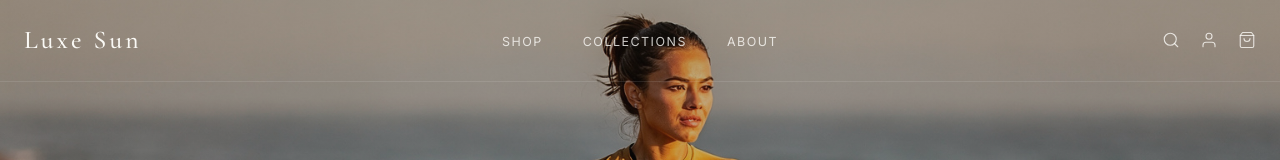
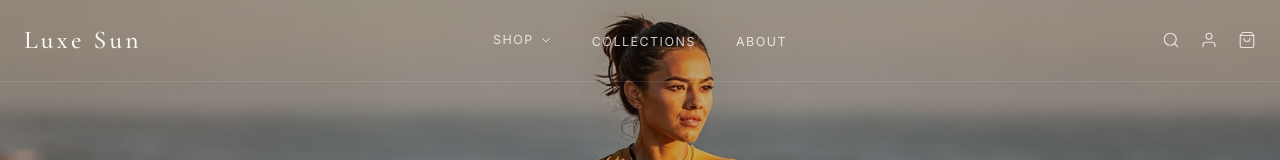
Before and after one commit to JSaundersai/luxesun, a Next.js app: page / in a window 1280 px wide. Shown: the top 160 px of the page. Built offline with nearby package versions, Linux system fonts and the light colour scheme.

Commit message:
feat: add shop mega-menu with categories and activities, fix navbar visibility on collections page

```diff
--- a/src/components/layout/Navbar.tsx
+++ b/src/components/layout/Navbar.tsx
@@ -3,15 +3,31 @@
 import { useState, useEffect } from "react";
 import Link from "next/link";
 
-const navLinks = [
-  { label: "Shop", href: "#collections" },
-  { label: "Collections", href: "#products" },
-  { label: "About", href: "#feature" },
+const shopByItems = [
+  { label: "Crop Tops", href: "/collections/athletic?filter=crop-tops" },
+  { label: "Tops", href: "/collections/athletic?filter=tops" },
+  { label: "Long Sleeves", href: "/collections/athletic?filter=sleeves" },
+  { label: "Shoulder Wraps", href: "/collections/athletic?filter=shoulder-wraps" },
+  { label: "UV Hoodies", href: "/collections/athletic?filter=uv-hoodies" },
+  { label: "Accessories", href: "/collections/athletic?filter=accessories" },
 ];
 
-export default function Navbar() {
+const activityItems = [
+  { label: "Golf", href: "/collections/athletic?activity=golf" },
+  { label: "Beach Volleyball", href: "/collections/athletic?activity=beach-volleyball" },
+  { label: "Running", href: "/collections/athletic?activity=running" },
+  { label: "Equestrian", href: "/collections/athletic?activity=equestrian" },
+  { label: "Racket Sports", href: "/collections/athletic?activity=racket-sports" },
+];
+
+interface NavbarProps {
+  initialScrolled?: boolean;
+}
+
+export default function Navbar({ initialScrolled = false }: NavbarProps) {
   const [mobileOpen, setMobileOpen] = useState(false);
-  const [scrolled, setScrolled] = useState(false);
+  const [scrolled, setScrolled] = useState(initialScrolled);
+  const [shopOpen, setShopOpen] = useState(false);
 
   useEffect(() => {
     const handleScroll = () => {
@@ -22,111 +38,143 @@ export default function Navbar() {
     return () => window.removeEventListener("scroll", handleScroll);
   }, []);
 
+  const textColor = scrolled
+    ? "text-olive-gray hover:text-near-black"
+    : "text-ivory/80 hover:text-ivory";
+
   return (
     <nav
       className={`fixed top-0 left-0 right-0 z-50 transition-all duration-500 ${
-        scrolled
+        scrolled || shopOpen
           ? "bg-parchment/95 backdrop-blur-md border-b border-border-cream"
           : "bg-transparent border-b border-white/10"
       }`}
     >
       <div className="max-w-[1400px] mx-auto px-6 py-5 flex items-center justify-between">
-        {/* Logo */}
         <Link
           href="/"
           className={`font-serif text-[1.6rem] font-medium tracking-[0.12em] no-underline transition-colors duration-500 ${
-            scrolled ? "text-near-black" : "text-ivory"
+            scrolled || shopOpen ? "text-near-black" : "text-ivory"
           }`}
         >
           Luxe Sun
         </Link>
 
-        {/* Desktop nav */}
         <ul className="hidden md:flex gap-10 items-center list-none absolute left-1/2 -translate-x-1/2">
-          {navLinks.map((link) => (
-            <li key={link.href}>
-              <a
-                href={link.href}
-                className={`font-sans text-[0.78rem] tracking-[0.12em] uppercase no-underline transition-colors duration-500 hover:opacity-70 ${
-                  scrolled ? "text-olive-gray hover:text-near-black" : "text-ivory/80 hover:text-ivory"
-                }`}
+          {/* Shop — mega menu trigger */}
+          <li
+            className="relative"
+            onMouseEnter={() => setShopOpen(true)}
+            onMouseLeave={() => setShopOpen(false)}
+          >
+            <button
+              className={`font-sans text-[0.78rem] tracking-[0.12em] uppercase bg-transparent border-none cursor-pointer transition-colors duration-500 flex items-center gap-1.5 ${textColor}`}
+            >
+              Shop
+              <svg
+                className={`w-3 h-3 transition-transform duration-300 ${shopOpen ? "rotate-180" : ""}`}
+                fill="none"
+                stroke="currentColor"
+                viewBox="0 0 24 24"
               >
-                {link.label}
-              </a>
-            </li>
-          ))}
+                <path strokeLinecap="round" strokeLinejoin="round" strokeWidth={2} d="M19 9l-7 7-7-7" />
+              </svg>
+            </button>
+
+            {shopOpen && (
+              <div className="absolute top-full left-1/2 -translate-x-1/2 pt-5">
+                <div className="bg-parchment border border-border-cream shadow-whisper px-10 py-8 min-w-[380px]">
+                  <div className="flex gap-12">
+                    <div>
+                      <div className="font-sans text-[0.65rem] font-medium tracking-[0.2em] uppercase text-stone-gray mb-4">
+                        Shop By
+                      </div>
+                      <ul className="list-none space-y-3">
+                        {shopByItems.map((item) => (
+                          <li key={item.href}>
+                            <Link
+                              href={item.href}
+                              className="font-sans text-[0.82rem] text-near-black no-underline transition-colors duration-300 hover:text-terracotta"
+                            >
+                              {item.label}
+                            </Link>
+                          </li>
+                        ))}
+                      </ul>
+                    </div>
+                    <div>
+                      <div className="font-sans text-[0.65rem] font-medium tracking-[0.2em] uppercase text-stone-gray mb-4">
+                        Activities
+                      </div>
+                      <ul className="list-none space-y-3">
+                        {activityItems.map((item) => (
+                          <li key={item.href}>
+                            <Link
+                              href={item.href}
+                              className="font-sans text-[0.82rem] text-near-black no-underline transition-colors duration-300 hover:text-terracotta"
+                            >
+                              {item.label}
+                            </Link>
+                          </li>
+                        ))}
+                      </ul>
+                    </div>
+                  </div>
+                </div>
+              </div>
+            )}
+          </li>
+
+          <li>
+            <Link
+              href="/#products"
+              className={`font-sans text-[0.78rem] tracking-[0.12em] uppercase no-underline transition-colors duration-500 ${textColor}`}
+            >
+              Collections
+            </Link>
+          </li>
+          <li>
+            <a
+              href="/#feature"
+              className={`font-sans text-[0.78rem] tracking-[0.12em] uppercase no-underline transition-colors duration-500 ${textColor}`}
+            >
+              About
+            </a>
+          </li>
         </ul>
 
-        {/* Icons + hamburger */}
         <div className="flex items-center gap-5">
-          {/* Search */}
           <button
             aria-label="Search"
-            className={`transition-colors duration-500 bg-transparent border-none cursor-pointer ${
-              scrolled ? "text-olive-gray hover:text-near-black" : "text-ivory/80 hover:text-ivory"
-            }`}
+            className={`transition-colors duration-500 bg-transparent border-none cursor-pointer ${textColor}`}
           >
-            <svg
-              width="18"
-              height="18"
-              viewBox="0 0 24 24"
-              fill="none"
-              stroke="currentColor"
-              strokeWidth="1.5"
-              strokeLinecap="round"
-              strokeLinejoin="round"
-            >
+            <svg width="18" height="18" viewBox="0 0 24 24" fill="none" stroke="currentColor" strokeWidth="1.5" strokeLinecap="round" strokeLinejoin="round">
               <circle cx="11" cy="11" r="8" />
               <line x1="21" y1="21" x2="16.65" y2="16.65" />
             </svg>
           </button>
 
-          {/* Account */}
           <button
             aria-label="Account"
-            className={`hidden sm:block transition-colors duration-500 bg-transparent border-none cursor-pointer ${
-              scrolled ? "text-olive-gray hover:text-near-black" : "text-ivory/80 hover:text-ivory"
-            }`}
+            className={`hidden sm:block transition-colors duration-500 bg-transparent border-none cursor-pointer ${textColor}`}
           >
-            <svg
-              width="18"
-              height="18"
-              viewBox="0 0 24 24"
-              fill="none"
-              stroke="currentColor"
-              strokeWidth="1.5"
-              strokeLinecap="round"
-              strokeLinejoin="round"
-            >
+            <svg width="18" height="18" viewBox="0 0 24 24" fill="none" stroke="currentColor" strokeWidth="1.5" strokeLinecap="round" strokeLinejoin="round">
               <path d="M20 21v-2a4 4 0 0 0-4-4H8a4 4 0 0 0-4 4v2" />
               <circle cx="12" cy="7" r="4" />
             </svg>
           </button>
 
-          {/* Cart */}
           <button
             aria-label="Cart"
-            className={`relative transition-colors duration-500 bg-transparent border-none cursor-pointer ${
-              scrolled ? "text-olive-gray hover:text-near-black" : "text-ivory/80 hover:text-ivory"
-            }`}
+            className={`relative transition-colors duration-500 bg-transparent border-none cursor-pointer ${textColor}`}
           >
-            <svg
-              width="18"
-              height="18"
-              viewBox="0 0 24 24"
-              fill="none"
-              stroke="currentColor"
-              strokeWidth="1.5"
-              strokeLinecap="round"
-              strokeLinejoin="round"
-            >
+            <svg width="18" height="18" viewBox="0 0 24 24" fill="none" stroke="currentColor" strokeWidth="1.5" strokeLinecap="round" strokeLinejoin="round">
               <path d="M6 2L3 6v14a2 2 0 0 0 2 2h14a2 2 0 0 0 2-2V6l-3-4z" />
               <line x1="3" y1="6" x2="21" y2="6" />
               <path d="M16 10a4 4 0 0 1-8 0" />
             </svg>
           </button>
 
-          {/* Hamburger (mobile) */}
           <button
             aria-label="Menu"
             className="flex md:hidden flex-col gap-[5px] bg-transparent border-none cursor-pointer p-1"
@@ -151,19 +199,52 @@ export default function Navbar() {
         </div>
       </div>
 
-      {/* Mobile menu */}
       {mobileOpen && (
-        <div className="md:hidden border-t border-border-cream bg-parchment px-6 py-6 space-y-4">
-          {navLinks.map((link) => (
-            <a
-              key={link.href}
-              href={link.href}
+        <div className="md:hidden border-t border-border-cream bg-parchment px-6 py-6 space-y-3">
+          <div className="font-sans text-[0.78rem] tracking-[0.12em] uppercase text-near-black font-medium mb-2">
+            Shop By
+          </div>
+          {shopByItems.map((item) => (
+            <Link
+              key={item.href}
+              href={item.href}
+              className="block font-sans text-sm text-olive-gray no-underline hover:text-near-black pl-3"
+              onClick={() => setMobileOpen(false)}
+            >
+              {item.label}
+            </Link>
+          ))}
+          <div className="font-sans text-[0.78rem] tracking-[0.12em] uppercase text-near-black font-medium mb-2 pt-3">
+            Activities
+          </div>
+          {activityItems.map((item) => (
+            <Link
+              key={item.href}
+              href={item.href}
+              className="block font-sans text-sm text-olive-gray no-underline hover:text-near-black pl-3"
+              onClick={() => setMobileOpen(false)}
+            >
+              {item.label}
+            </Link>
+          ))}
+          <div className="border-t border-border-cream pt-3 mt-3">
+            <Link
+              href="/#products"
               className="block font-sans text-sm tracking-[0.08em] uppercase text-olive-gray no-underline hover:text-near-black"
               onClick={() => setMobileOpen(false)}
             >
-              {link.label}
+              Collections
+            </Link>
+          </div>
+          <div>
+            <a
+              href="/#feature"
+              className="block font-sans text-sm tracking-[0.08em] uppercase text-olive-gray no-underline hover:text-near-black"
+              onClick={() => setMobileOpen(false)}
+            >
+              About
             </a>
-          ))}
+          </div>
         </div>
       )}
     </nav>
```
Also changed, not shown: src/app/collections/[slug]/page.tsx (+4 -4 lines), 1 other file (tests, documents, lock files or other folders).
